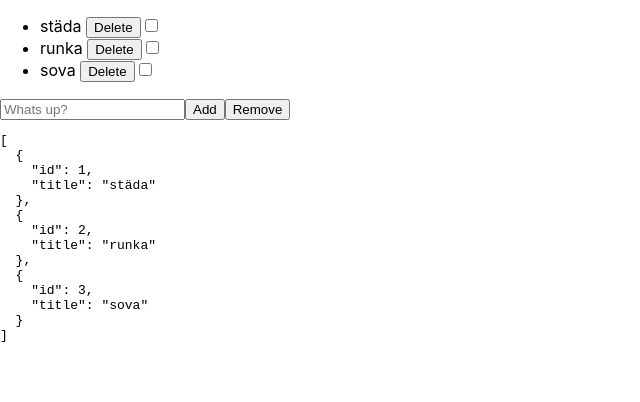
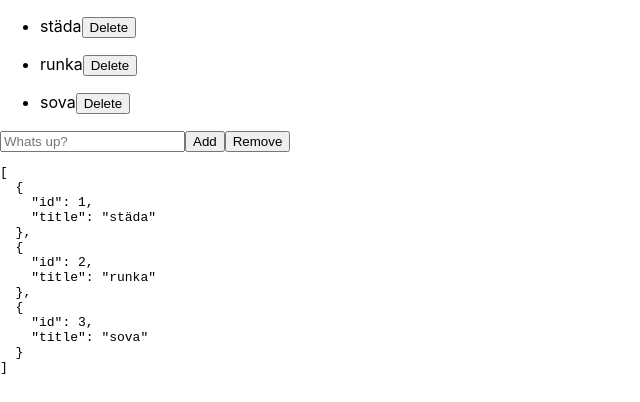
Before and after one commit to Lolauus/todo-app, a React (Create React App) app: page / in a window 1280 px wide. Shown: the top 402 px of the page, without its empty margins (0-640 px from the left). Built offline with nearby package versions, Linux system fonts and the light colour scheme.

Commit message:
created todo component to handle render of todos

```diff
--- a/src/App.js
+++ b/src/App.js
@@ -1,7 +1,7 @@
 import ToDoList from "./Components/todos/ToDoList";
 import "./Styling/App.css";
 import { useState } from "react";
-function App() {
+export default function App() {
   const initialList = [
     { id: 1, title: "städa" },
     { id: 2, title: "runka" },
@@ -28,9 +28,9 @@ function App() {
     var tasksAfterDelete = tasks.filter((task) => task.id !== id);
     setTasks([...tasksAfterDelete]);
   }
-  function removeAllTodo() {
+  const removeAllTodos = () => {
     setTasks([]);
-  }
+  };
 
   return (
     <div className="App">
@@ -44,13 +44,12 @@ function App() {
       <button type="button" onClick={addTodo}>
         Add
       </button>
-      <button type="button" onClick={removeAllTodo}>
+      <button type="button" onClick={removeAllTodos}>
         Remove
       </button>
+
       <br />
       <pre>{JSON.stringify(tasks, null, 2)}</pre>
     </div>
   );
 }
-
-export default App;
--- a/src/Components/todos/ToDoList.js
+++ b/src/Components/todos/ToDoList.js
@@ -1,18 +1,12 @@
 import "../../Styling/ToDoList.css";
+import Todo from "./Todo";
 
-function ToDoList(props) {
-  const todoTasks = props.tasks.map((n) => (
-    <li name="notcomplete" key={n.id}>
-      {n.title} <button onClick={() => props.handleRemove(n.id)}>Delete</button>
-      <input type="checkbox" name="check"></input>
-    </li>
+export default function ToDoList({ tasks, handleRemove }) {
+  const todoTasks = tasks.map((n) => (
+    <ul key={n.id}>
+      <Todo todo={n.title} id={n.id} handleRemove={handleRemove} />
+    </ul>
   ));
 
-  return (
-    <div>
-      <ul>{todoTasks}</ul>
-    </div>
-  );
+  return <div>{todoTasks}</div>;
 }
-
-export default ToDoList;
--- /dev/null
+++ b/src/Components/todos/Todo.js
@@ -0,0 +1,8 @@
+export default function Todo({ todo, id, handleRemove }) {
+  return (
+    <li>
+      {todo}
+      <button onClick={() => handleRemove(id)}>Delete</button>
+    </li>
+  );
+}
```
